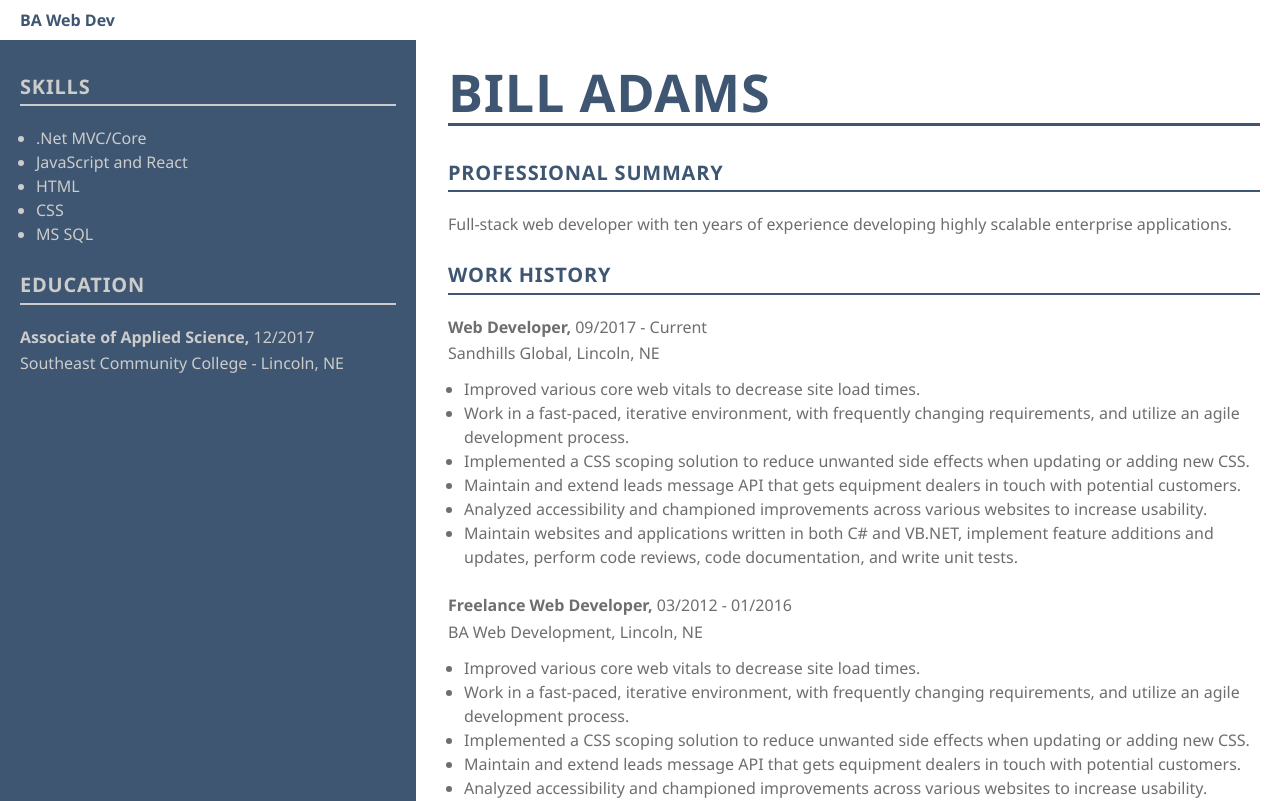
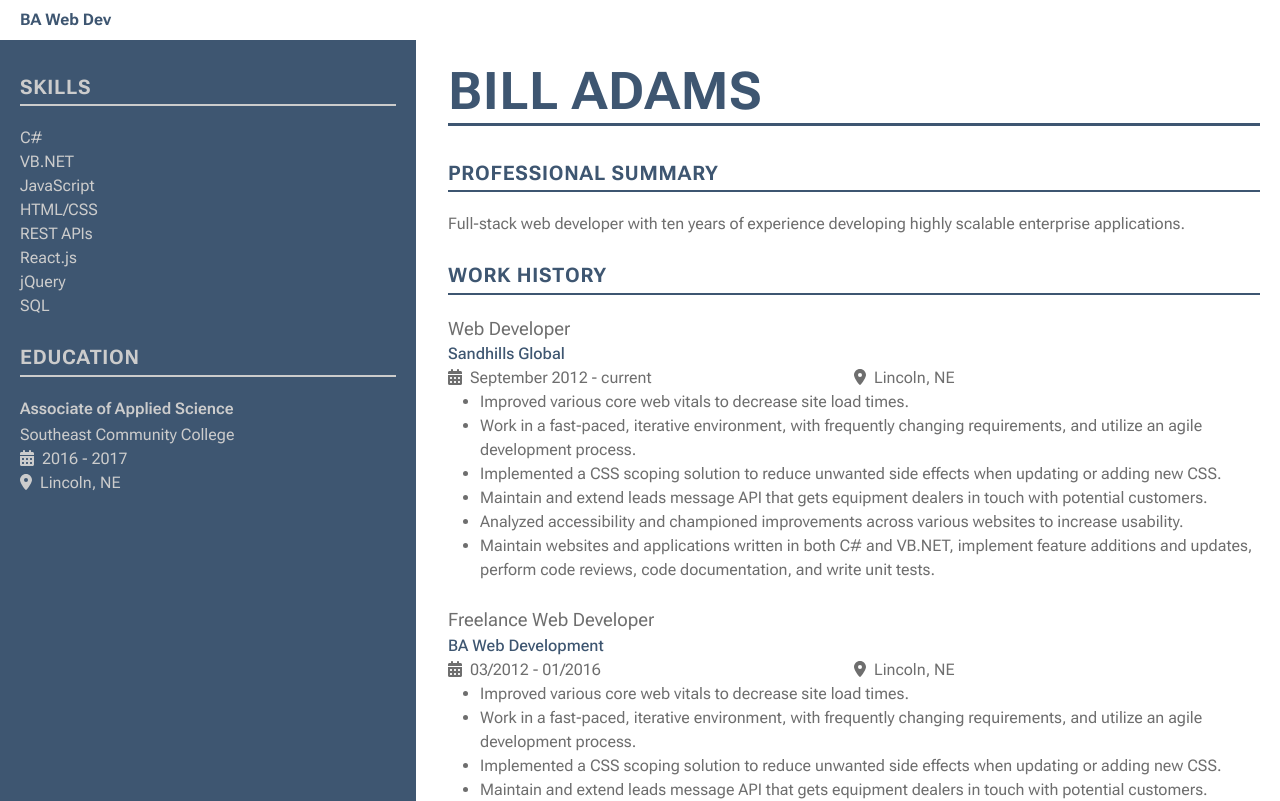
Before and after one commit to billadams/billadamswebdev, a Next.js app: page /resume in a window 1280 px wide. Shown: the top 801 px of the page. Built offline with nearby package versions, Linux system fonts and the light colour scheme.

Commit message:
Roboto font, layout updates

```diff
--- a/src/app/layout.tsx
+++ b/src/app/layout.tsx
@@ -7,6 +7,12 @@ config.autoAddCss = false;
 import '@/styles/reset.css';
 import '@/styles/layout.css';
 import '@/styles/typography.css';
+import { Roboto_Flex } from 'next/font/google';
+
+const roboto = Roboto_Flex({
+  subsets: ['latin'],
+  display: 'swap',
+});
 
 export default function RootLayout({
   children,
@@ -14,7 +20,7 @@ export default function RootLayout({
   children: React.ReactNode;
 }): React.JSX.Element {
   return (
-    <html lang='en'>
+    <html lang='en' className={roboto.className}>
       <body>
         <div className='page-wrapper'>
           <Header />
--- a/src/app/resume/page.tsx
+++ b/src/app/resume/page.tsx
@@ -1,7 +1,7 @@
-import Sidebar from '@/components/resume/sidebar';
-import Contact from '@/components/resume/contact';
-import Skills from '@/components/resume/skills';
-import Education from '@/components/resume/education';
+import Sidebar from '@/components/resume/Sidebar';
+import Skills from '@/components/resume/Skills';
+import Education from '@/components/resume/Education';
+import WorkHistory from '@/components/resume/WorkHistory';
 
 import styles from './styles.module.css';
 import { Metadata } from 'next';
@@ -20,7 +20,6 @@ export default function Page() {
         <Education />
       </Sidebar>
       <div className={styles.resumeDetails}>
-        {/* <Contact classNames={`${styles.contact} ${styles.section}`} /> */}
         <section className={`${styles.objective} ${styles.section}`}>
           <h2 className={styles.resumeHeading2}>Professional Summary</h2>
           <p>
@@ -30,84 +29,7 @@ export default function Page() {
         </section>
         <Skills />
         <Education />
-        <section className={`${styles.workHistory} ${styles.section}`}>
-          <h2 className={styles.resumeHeading2}>Work History</h2>
-          <div className={styles.employmentDetails}>
-            <div className={styles.employmentHeading}>
-              <div className={styles.employmentRole}>
-                <span className={styles.role}>Web Developer,</span> 09/2017 -
-                Current
-              </div>
-              <div className={styles.employer}>
-                Sandhills Global, Lincoln, NE
-              </div>
-            </div>
-            <ul className={styles.responsibilities}>
-              <li>
-                Improved various core web vitals to decrease site load times.
-              </li>
-              <li>
-                Work in a fast-paced, iterative environment, with frequently
-                changing requirements, and utilize an agile development process.
-              </li>
-              <li>
-                Implemented a CSS scoping solution to reduce unwanted side
-                effects when updating or adding new CSS.
-              </li>
-              <li>
-                Maintain and extend leads message API that gets equipment
-                dealers in touch with potential customers.
-              </li>
-              <li>
-                Analyzed accessibility and championed improvements across
-                various websites to increase usability.
-              </li>
-              <li>
-                Maintain websites and applications written in both C# and
-                VB.NET, implement feature additions and updates, perform code
-                reviews, code documentation, and write unit tests.
-              </li>
-            </ul>
-          </div>
-
-          <div className={styles.employmentDetails}>
-            <div className={styles.employmentHeading}>
-              <div className={styles.employmentRole}>
-                <span className={styles.role}>Freelance Web Developer,</span>{' '}
-                03/2012 - 01/2016
-              </div>
-              <div className={styles.employer}>
-                BA Web Development, Lincoln, NE
-              </div>
-            </div>
-            <ul className={styles.responsibilities}>
-              <li>
-                Improved various core web vitals to decrease site load times.
-              </li>
-              <li>
-                Work in a fast-paced, iterative environment, with frequently
-                changing requirements, and utilize an agile development process.
-              </li>
-              <li>
-                Implemented a CSS scoping solution to reduce unwanted side
-                effects when updating or adding new CSS.
-              </li>
-              <li>
-                Maintain and extend leads message API that gets equipment
-                dealers in touch with potential customers.
-              </li>
-              <li>
-                Analyzed accessibility and championed improvements across
-                various websites to increase usability.
-              </li>
-              <li>
-                Maintain websites and applications written in both C# and
-                VB.NET, implement feature additions and updates, perform code
-                reviews, code documentation, and write unit tests.
-              </li>
-            </ul>
-          </div>
-        </section>
+        <WorkHistory />
       </div>
     </div>
   );
--- a/src/app/resume/styles.module.css
+++ b/src/app/resume/styles.module.css
@@ -42,9 +42,14 @@
   color: #cccccc;
 }
 
-.responsibilities,
-.skills {
-  margin-left: 1rem;
+.employmentRole {
+  color: inherit;
+  font-size: 1.15em;
+  font-weight: 400;
+}
+
+.responsibilities {
+  margin-left: 2rem;
   list-style-type: disc;
 }
 
@@ -71,12 +76,22 @@
   margin-bottom: 1em;
 }
 
-.employmentHeading {
+/* .employmentHeading {
   margin-bottom: 0.5em;
+} */
+
+.employer {
+  color: #3e5671;
+  font-weight: 500;
 }
 
-.role {
-  font-weight: 600;
+.durationLocation {
+  display: flex;
+}
+
+.duration,
+.location {
+  flex: 1;
 }
 
 .showInfoButton {
@@ -143,23 +158,15 @@
     margin-bottom: 1.5em;
   }
 
-  .employmentHeading {
+  /* .employmentHeading {
     margin-bottom: 0.75em;
-  }
-
-  .employmentRole {
-    margin-bottom: 0.15em;
-  }
-
-  .responsibilities {
-    line-height: 1.5;
-  }
+  } */
 
   /* Contact Information /*
 
   /* Skills */
   .skills {
-    line-height: 1.5;
+    /* line-height: 1.5; */
   }
 
   /* Education */
--- /dev/null
+++ b/src/components/resume/WorkHistory.tsx
@@ -0,0 +1,95 @@
+import { FontAwesomeIcon } from '@fortawesome/react-fontawesome';
+import {
+  faCalendarAlt,
+  faMapMarkerAlt,
+} from '@fortawesome/free-solid-svg-icons';
+import styles from '../../app/resume/styles.module.css';
+
+export default function WorkHistory() {
+  return (
+    <section className={`${styles.workHistory} ${styles.section}`}>
+      <h2 className={styles.resumeHeading2}>Work History</h2>
+      <div className={styles.employmentDetails}>
+        <div className={styles.employmentHeading}>
+          <h3 className={styles.employmentRole}>Web Developer</h3>
+          <div className={styles.employer}>Sandhills Global</div>
+          <div className={styles.durationLocation}>
+            <div className={styles.duration}>
+              <FontAwesomeIcon icon={faCalendarAlt} className='icon' />
+              September 2012 - current
+            </div>
+            <div className={styles.location}>
+              <FontAwesomeIcon icon={faMapMarkerAlt} className='icon' />
+              Lincoln, NE
+            </div>
+          </div>
+        </div>
+        <ul className={styles.responsibilities}>
+          <li>Improved various core web vitals to decrease site load times.</li>
+          <li>
+            Work in a fast-paced, iterative environment, with frequently
+            changing requirements, and utilize an agile development process.
+          </li>
+          <li>
+            Implemented a CSS scoping solution to reduce unwanted side effects
+            when updating or adding new CSS.
+          </li>
+          <li>
+            Maintain and extend leads message API that gets equipment dealers in
+            touch with potential customers.
+          </li>
+          <li>
+            Analyzed accessibility and championed improvements across various
+            websites to increase usability.
+          </li>
+          <li>
+            Maintain websites and applications written in both C# and VB.NET,
+            implement feature additions and updates, perform code reviews, code
+            documentation, and write unit tests.
+          </li>
+        </ul>
+      </div>
+
+      <div className={styles.employmentDetails}>
+        <div className={styles.employmentHeading}>
+          <h3 className={styles.employmentRole}>Freelance Web Developer</h3>
+          <div className={styles.employer}>BA Web Development</div>
+          <div className={styles.durationLocation}>
+            <div className={styles.duration}>
+              <FontAwesomeIcon icon={faCalendarAlt} className='icon' />
+              03/2012 - 01/2016
+            </div>
+            <div className={styles.location}>
+              <FontAwesomeIcon icon={faMapMarkerAlt} className='icon' />
+              Lincoln, NE
+            </div>
+          </div>
+        </div>
+        <ul className={styles.responsibilities}>
+          <li>Improved various core web vitals to decrease site load times.</li>
+          <li>
+            Work in a fast-paced, iterative environment, with frequently
+            changing requirements, and utilize an agile development process.
+          </li>
+          <li>
+            Implemented a CSS scoping solution to reduce unwanted side effects
+            when updating or adding new CSS.
+          </li>
+          <li>
+            Maintain and extend leads message API that gets equipment dealers in
+            touch with potential customers.
+          </li>
+          <li>
+            Analyzed accessibility and championed improvements across various
+            websites to increase usability.
+          </li>
+          <li>
+            Maintain websites and applications written in both C# and VB.NET,
+            implement feature additions and updates, perform code reviews, code
+            documentation, and write unit tests.
+          </li>
+        </ul>
+      </div>
+    </section>
+  );
+}
--- a/src/components/resume/contact.tsx
+++ b/src/components/resume/contact.tsx
@@ -1,9 +1,9 @@
 'use client';
 
 import { FontAwesomeIcon } from '@fortawesome/react-fontawesome';
-import { faEnvelope, faMapMarker } from '@fortawesome/free-solid-svg-icons';
+// import { faEnvelope, faMapMarker } from '@fortawesome/free-solid-svg-icons';
 import { faLinkedin } from '@fortawesome/free-brands-svg-icons';
-import Form from './form';
+import Form from './Form';
 import styles from '../../app/resume/styles.module.css';
 import { useState } from 'react';
 
--- a/src/components/resume/education.tsx
+++ b/src/components/resume/education.tsx
@@ -1,14 +1,24 @@
+import { FontAwesomeIcon } from '@fortawesome/react-fontawesome';
+import {
+  faCalendarAlt,
+  faMapMarkerAlt,
+} from '@fortawesome/free-solid-svg-icons';
 import styles from '../../app/resume/styles.module.css';
 
 export default function Education() {
   return (
     <section className={`${styles.education} ${styles.section}`}>
       <h2 className={`${styles.resumeHeading2}`}>Education</h2>
-      <div className={styles.degree}>
-        Associate of Applied Science,
-        <span className={styles.gradDate}> 12/2017</span>
+      <div className={styles.degree}>Associate of Applied Science</div>
+      <div>Southeast Community College</div>
+      <div>
+        <FontAwesomeIcon icon={faCalendarAlt} className='icon' />
+        <span>2016 - 2017</span>
       </div>
-      <div>Southeast Community College - Lincoln, NE</div>
+      <div>
+        <FontAwesomeIcon icon={faMapMarkerAlt} className='icon' />
+        <span>Lincoln, NE</span>
+      </div>
     </section>
   );
 }
--- a/src/components/resume/skills.tsx
+++ b/src/components/resume/skills.tsx
@@ -5,11 +5,14 @@ export default function Skills() {
     <section className={`${styles.keySkills} ${styles.section}`}>
       <h2 className={`${styles.resumeHeading2}`}>Skills</h2>
       <ul className={styles.skills}>
-        <li>.Net MVC/Core</li>
-        <li>JavaScript and React</li>
-        <li>HTML</li>
-        <li>CSS</li>
-        <li>MS SQL</li>
+        <li>C#</li>
+        <li>VB.NET</li>
+        <li>JavaScript</li>
+        <li>HTML/CSS</li>
+        <li>REST APIs</li>
+        <li>React.js</li>
+        <li>jQuery</li>
+        <li>SQL</li>
       </ul>
     </section>
   );
--- a/src/styles/layout.css
+++ b/src/styles/layout.css
@@ -48,8 +48,7 @@ header {
 }
 
 .icon {
-  padding: 0.3rem;
-  font-size: 1rem;
+  margin-right: 0.5rem;
 }
 
 footer {
@@ -72,7 +71,7 @@ footer {
 
 .social {
   display: flex;
-  gap: 0.5rem;
+  gap: 0.25rem;
   justify-content: flex-end;
   line-height: 1;
 }
--- a/src/styles/typography.css
+++ b/src/styles/typography.css
@@ -1,6 +1,5 @@
 body {
   color: #6e6e6e;
-  font-family: 'Segoe UI', Tahoma, Geneva, Verdana, sans-serif;
   font-size: 1rem;
 }
 
```
